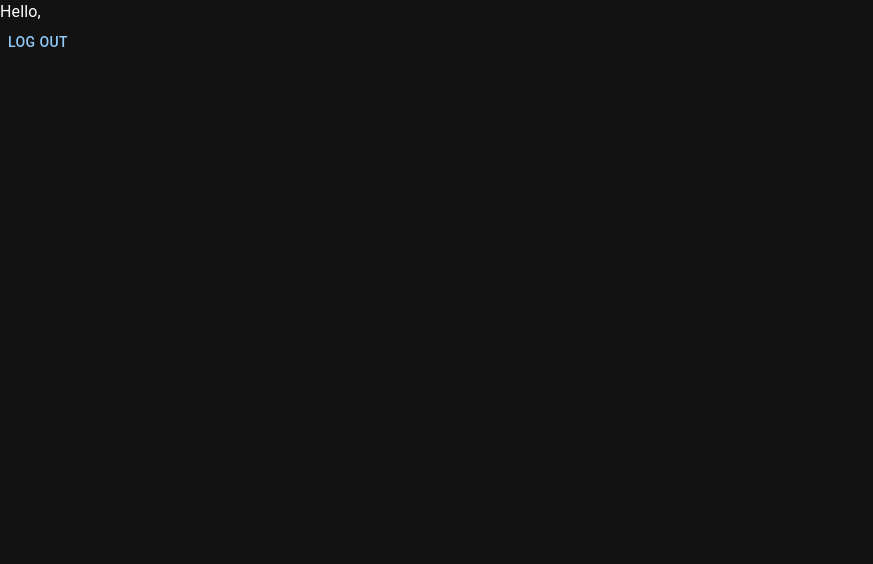
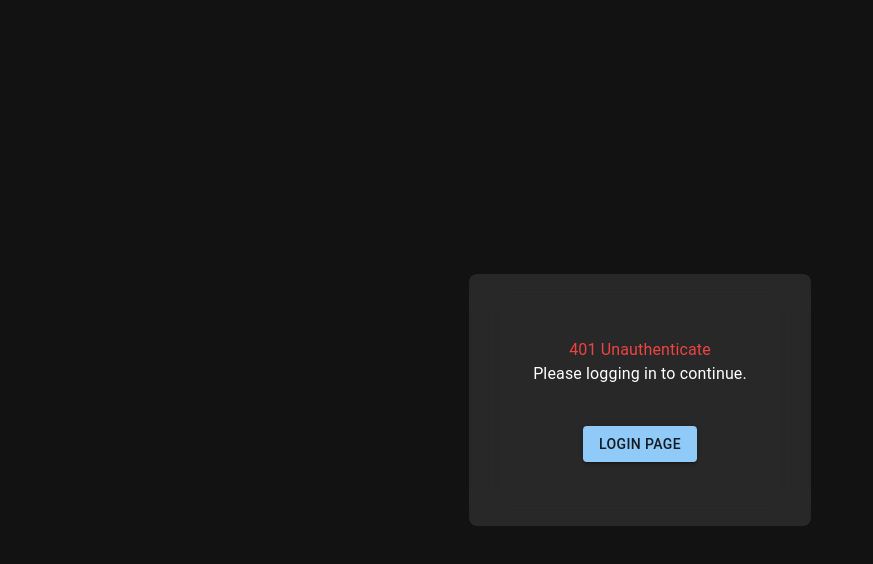
Before and after one commit to lekhoi2709/Mailize, a Next.js app in the folder mailize/: page /mail/inbox in a window 1280 px wide. Shown: the top 564 px of the page, without its empty margins (0-873 px from the left). Built offline with nearby package versions, Linux system fonts and the light colour scheme; no server answers.

Commit message:
protect route when unauthenticate

```diff
--- a/mailize/src/pages/auth/register.tsx
+++ b/mailize/src/pages/auth/register.tsx
@@ -259,7 +259,7 @@ export default function Register() {
                onClick={closeBackDrop}
                className="flex items-center justify-center"
             >
-               <div className="w-1/3 h-1/3 bg-[#121212] text-rose-600 flex gap-3 items-center justify-center">
+               <div className="h-fit w-fit px-6 py-16 bg-[#121212] font-bold text-rose-600 flex gap-3 items-center justify-center">
                   <ErrorIcon />
                   <p >{error}</p>
                </div>
@@ -270,7 +270,7 @@ export default function Register() {
                onClick={closeAndRedirectBackDrop}
                className="flex flex-col items-center justify-center"
             >
-               <div className="w-1/3 h-1/3 bg-[#121212] text-green-500 flex gap-3 items-center justify-center">
+               <div className="h-fit w-fit px-6 py-16 bg-[#121212] font-bold text-green-500 flex gap-3 items-center justify-center">
                   <CheckCircleIcon />
                   <p>{success}</p>
                </div>
--- a/mailize/src/pages/mail/inbox.tsx
+++ b/mailize/src/pages/mail/inbox.tsx
@@ -1,14 +1,16 @@
 import { signOut, useSession } from "next-auth/react"
 import { Button } from "@mui/material";
 
+import MailBox from ".";
+
 export default function Inbox() {
-   const { data: session, status } = useSession()
-   console.log({ session })
-   console.log(status)
+   const { data: session } = useSession()
    return (
-      <div>
-         <p>Hello, {session?.user?.firstName} {session?.user?.lastName}</p>
-         <Button onClick={() => signOut({ redirect: true, callbackUrl: '/' })}>Log out</Button>
-      </div>
+      <MailBox>
+         <div>
+            <p>Hello, {session?.user?.firstName} {session?.user?.lastName}</p>
+            <Button onClick={() => signOut({ redirect: true, callbackUrl: '/' })}>Log out</Button>
+         </div>
+      </MailBox>
    );
 }
--- /dev/null
+++ b/mailize/src/pages/mail/index.tsx
@@ -0,0 +1,42 @@
+import React, { ReactNode, useEffect } from "react"
+
+import Link from "next/link";
+import { useRouter } from "next/router";
+
+import { Button } from "@mui/material";
+import { useSession } from "next-auth/react"
+
+interface Props {
+   children: ReactNode
+}
+
+export default function MailBox({ children }: Props) {
+   const router = useRouter()
+
+   useEffect(() => {
+      if (router.pathname == '/mail') {
+         router.push("/mail/inbox")
+      }
+   }, [router])
+
+   const { status } = useSession()
+   if (status == "unauthenticated") {
+      return (
+         <main className="w-screen h-screen flex justify-center items-center">
+            <div className="backdrop-blur-lg bg-[#e7e7e7]/10 p-16 flex flex-col items-center gap-10 rounded-lg">
+               <div>
+                  <h1 className="text-center text-red-500">401 Unauthenticate</h1>
+                  <p>Please logging in to continue.</p>
+               </div>
+               <Link href="/api/auth/signin">
+                  <Button variant="contained" className="bg-[#2B4EFF] hover:bg-[#213ABF] text-[#e7e7e7] ">Login Page</Button>
+               </Link>
+            </div>
+         </main>
+      )
+   } else {
+      return (
+         <main className="w-screen h-screen">{children}</main>
+      );
+   }
+}
```
